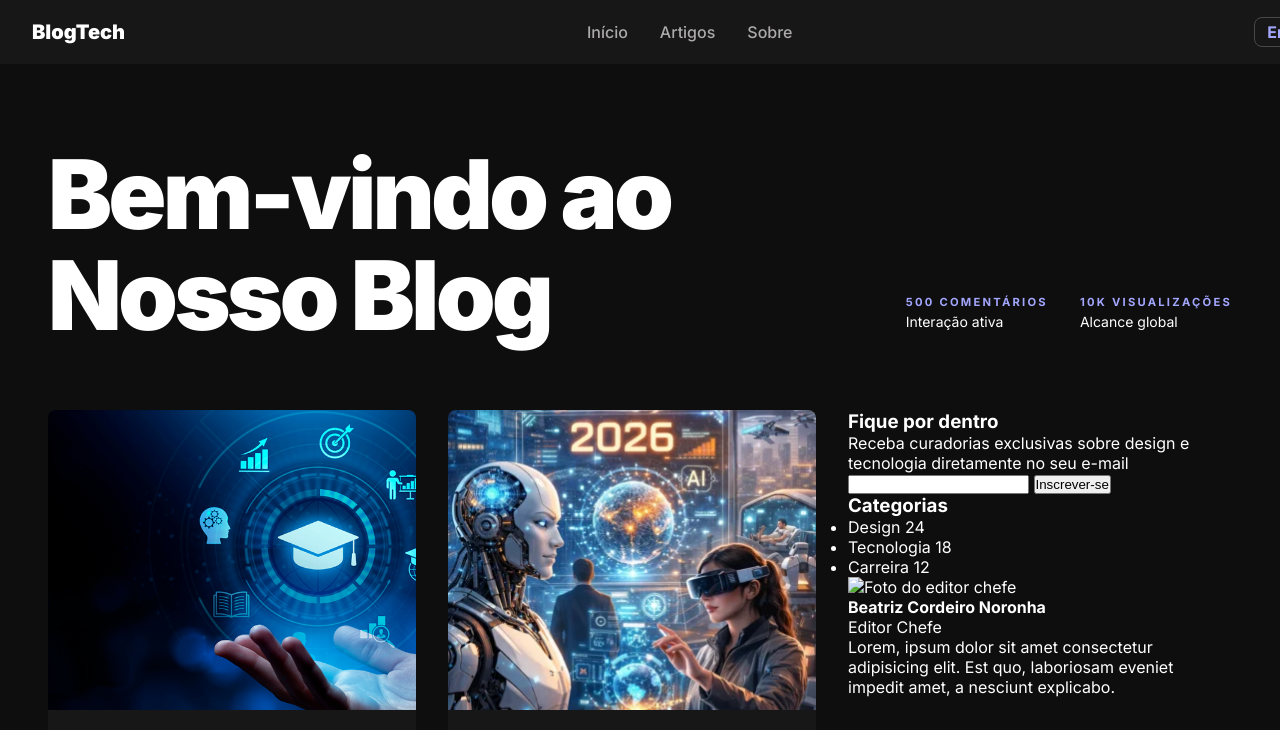
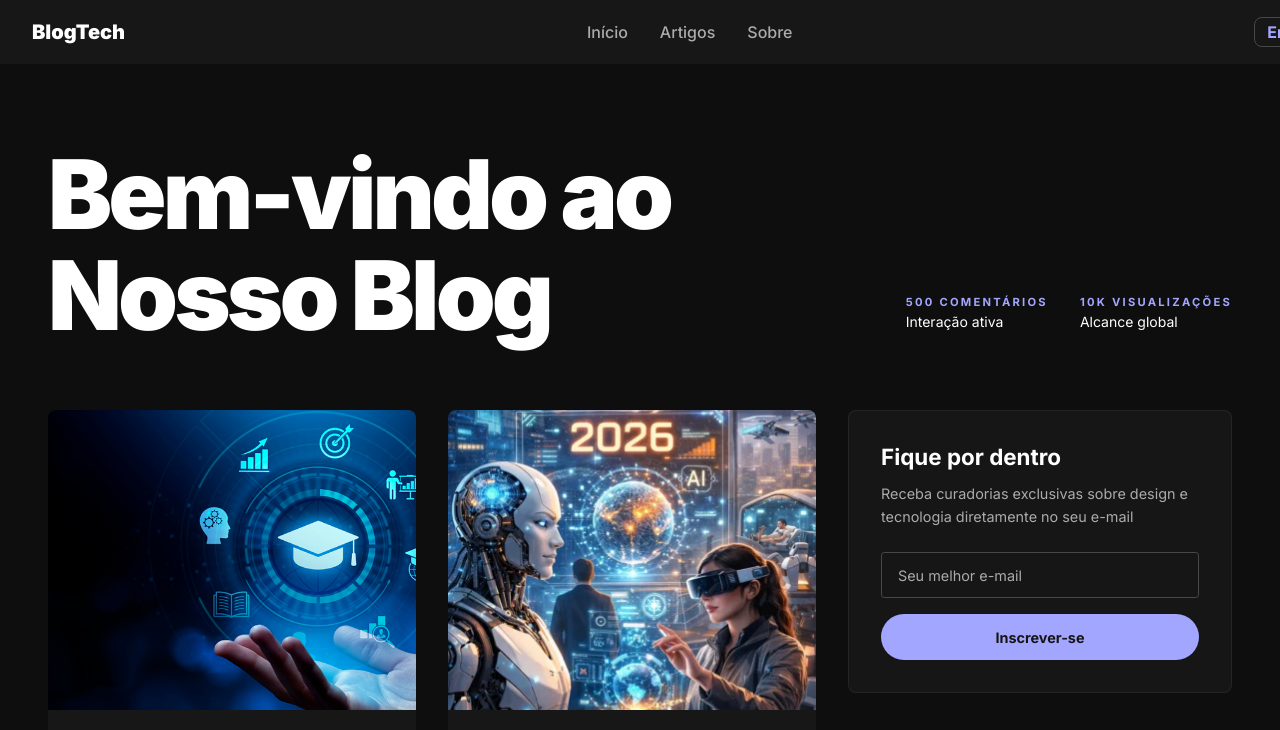
Before and after one commit to layla1885/BLOG-REDES, a plain HTML site: page index.html in a window 1280 px wide. Shown: the top 730 px of the page. Drawn offline with nearby package versions, Linux system fonts and the light colour scheme.

Commit message:
finalizações

```diff
--- /dev/null
+++ b/css/lateral.css
@@ -0,0 +1,271 @@
+.side-bar {
+  display: flex;
+  flex-direction: column;
+  gap: 2.5rem;
+}
+
+/* =========================
+   FORMULÁRIO DE INSCRIÇÃO
+========================= */
+
+.form-container {
+  background: var(--color-surface);
+  padding: 2rem;
+  border-radius: var(--border-radius);
+  border: 1px solid var(--color-border);
+
+  display: flex;
+  flex-direction: column;
+}
+
+.form-container h3 {
+  font-size: 1.4rem;
+  font-weight: 700;
+  color: var(--color-text);
+  margin-bottom: 0.8rem;
+}
+
+.form-container p {
+  color: var(--color-text-muted);
+  font-size: 0.9rem;
+  line-height: 1.6;
+  margin-bottom: 1.5rem;
+}
+
+.form-container input {
+  width: 100%;
+  height: 46px;
+
+  background: transparent;
+  border: 1px solid #484847;
+  border-radius: 0.2rem;
+
+  color: var(--color-text);
+  font-family: var(--base-font);
+  font-size: 0.9rem;
+
+  padding: 0 1rem;
+  margin-bottom: 1rem;
+
+  outline: none;
+  transition: border-color 0.2s;
+}
+
+.form-container input:focus {
+  border-color: var(--color-primary);
+}
+
+.form-container input::placeholder {
+  color: var(--color-text-muted);
+}
+
+/* BOTÃO */
+
+.btn-email {
+  width: 100%;
+  height: 46px;
+
+  border: none;
+  border-radius: 2rem;
+
+  background: var(--color-primary);
+  color: #151515;
+
+  font-family: var(--base-font);
+  font-size: 0.9rem;
+  font-weight: 700;
+
+  cursor: pointer;
+
+  transition:
+    transform 0.2s,
+    opacity 0.2s;
+}
+
+.btn-email:hover {
+  transform: translateY(-2px);
+  opacity: 0.9;
+}
+
+
+/* =========================
+   CATEGORIAS
+========================= */
+
+.categories-container {
+  padding: 0.5rem 0;
+}
+
+.categories-container h3 {
+  color: var(--color-text);
+
+  font-size: 0.75rem;
+  font-weight: 700;
+
+  letter-spacing: 0.3em;
+  text-transform: uppercase;
+
+  margin-bottom: 1.5rem;
+}
+
+.categories-container ul {
+  list-style: none;
+
+  display: flex;
+  flex-direction: column;
+}
+
+.categories-container li {
+  display: flex;
+  justify-content: space-between;
+  align-items: center;
+
+  padding: 1.2rem 1rem;
+
+  color: var(--color-text-muted);
+
+  transition:
+    background 0.2s,
+    color 0.2s;
+}
+
+.categories-container li:hover {
+  background: var(--color-surface);
+  color: var(--color-text);
+  border-radius: var(--border-radius);
+}
+
+.title-category {
+  font-size: 0.95rem;
+  font-weight: 500;
+}
+
+.badge-category {
+  min-width: 25px;
+  height: 22px;
+
+  padding: 0 0.45rem;
+
+  display: flex;
+  align-items: center;
+  justify-content: center;
+
+  background: var(--color-surface);
+
+  border: 1px solid var(--color-border);
+  border-radius: 0.25rem;
+
+  color: var(--color-text);
+
+  font-size: 0.65rem;
+  font-weight: 700;
+}
+
+
+/* =========================
+   EDITOR CHEFE
+========================= */
+
+.editor-container {
+  background: transparent;
+
+  border: 1px solid var(--color-border);
+  border-radius: var(--border-radius);
+
+  padding: 1.8rem;
+  margin-top: 0.5rem;
+
+  display: grid;
+
+  grid-template-columns: 50px 1fr;
+  grid-template-areas:
+    "foto nome"
+    "foto cargo"
+    "texto texto";
+
+  column-gap: 1rem;
+  align-items: center;
+}
+
+.editor-container img {
+  grid-area: foto;
+
+  width: 50px;
+  height: 50px;
+
+  object-fit: cover;
+
+  border-radius: 50%;
+
+  background: var(--color-surface);
+
+  border: 1px solid var(--color-border);
+}
+
+.editor-container h4 {
+  grid-area: nome;
+
+  font-size: 0.95rem;
+  font-weight: 700;
+
+  color: var(--color-text);
+
+  align-self: end;
+}
+
+.editor-container span {
+  grid-area: cargo;
+
+  font-size: 0.75rem;
+
+  color: var(--color-text-muted);
+
+  align-self: start;
+  margin-top: 0.2rem;
+}
+
+.editor-container p {
+  grid-area: texto;
+
+  margin-top: 1.5rem;
+
+  color: var(--color-text-muted);
+
+  font-size: 0.85rem;
+  line-height: 1.6;
+
+  font-style: italic;
+}
+
+
+/* =========================
+   RESPONSIVIDADE
+========================= */
+
+@media (max-width: 900px) {
+
+  .content-container {
+    grid-template-columns: 1fr;
+  }
+
+  .side-bar {
+    width: 100%;
+  }
+
+  .categories-container {
+    padding: 1rem 0;
+  }
+}
+
+
+@media (max-width: 600px) {
+
+  .form-container {
+    padding: 1.5rem;
+  }
+
+  .editor-container {
+    padding: 1.5rem;
+  }
+
+}
--- a/index.html
+++ b/index.html
@@ -18,6 +18,7 @@
     <link rel="stylesheet" href="./css/hero.css" />
     <link rel="stylesheet" href="./css/footer.css" />
     <link rel="stylesheet" href="./css/main.css" />
+    <link rel="stylesheet" href="./css/lateral.css" />
   </head>
 
   <body>
@@ -30,6 +31,7 @@
         <ul class="nav-links">
           <li><a href="#">Início</a></li>
           <li><a href="#">Artigos</a></li>
+
           <li><a href="#">Sobre</a></li>
         </ul>
 
@@ -172,7 +174,12 @@
                 diretamente no seu e-mail
               </p>
 
-              <input type="email" name="email" id="email" />
+             <input
+            type="email"
+            name="email"
+            id="email"
+            placeholder="Seu melhor e-mail"
+            />
               <button class="btn-email">Inscrever-se</button>
             </div>
 
@@ -196,12 +203,12 @@
             </div>
 
             <div class="editor-container">
-              <img src="" alt="Foto do editor chefe" />
-              <h4>Beatriz Cordeiro Noronha</h4>
-              <span>Editor Chefe</span>
+              <img src="./img/perfil.jpeg" alt="Foto dos editores chefes" />
+              <h4>Beatriz Cordeiro, Layla e Luís</h4>
+              <span>Editors Chefes</span>
               <p>
-                Lorem, ipsum dolor sit amet consectetur adipisicing elit. Est
-                quo, laboriosam eveniet impedit amet, a nesciunt explicabo.
+                Aqui você irá encontrar os melhores
+                updates do mundo digital!
               </p>
             </div>
           </aside>
```
Also changed, not shown: img/perfil.jpeg (added).
